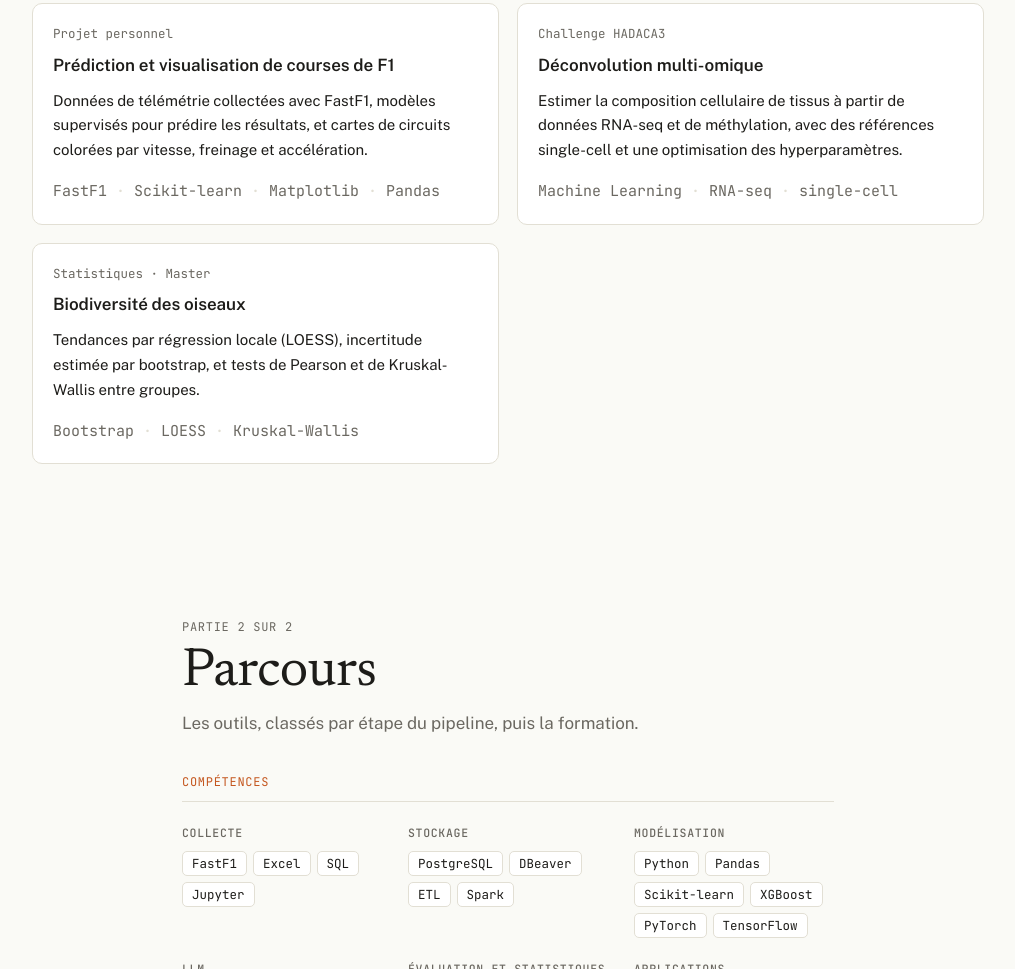
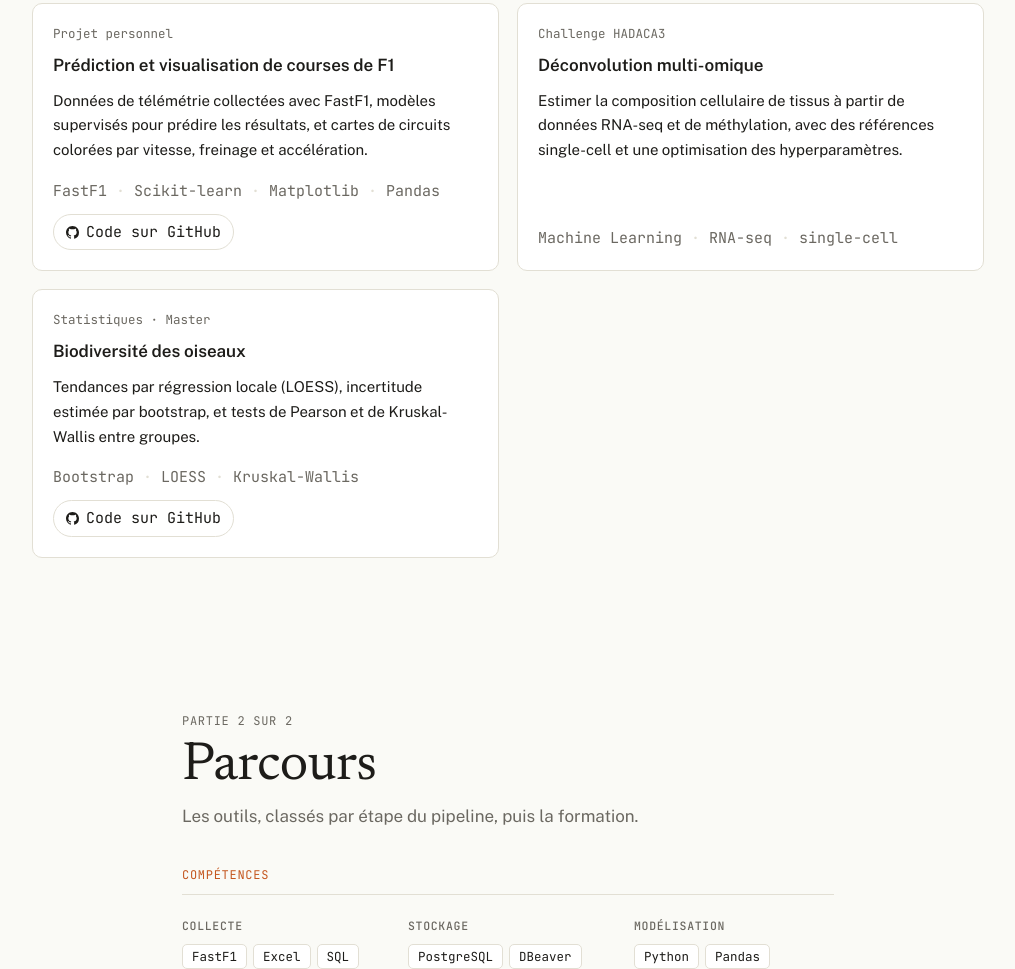
Before and after one commit to sathyagnanou/portfolio, a plain HTML site: page index.html in a window 1280 px wide. Shown: the part 7669-8638 px from the top of the page, without its empty margins (132-1147 px from the left). Drawn offline with nearby package versions, Linux system fonts and the light colour scheme.

Commit message:
Add GitHub links to F1 and bird biodiversity projects

```diff
--- a/index.html
+++ b/index.html
@@ -133,6 +133,7 @@ svg .pt.best { fill: var(--accent); }
 
 .paper-link { margin: -6px 0 16px; font-family: var(--mono); font-size: 12.5px; }
 .paper-link a { display: inline-flex; align-items: center; gap: 7px; border: 1px solid var(--line); border-radius: 999px; padding: 5px 12px; text-decoration: none; color: var(--ink); }
+.card-link { margin: 12px 0 0; }
 .paper-link a:hover { border-color: var(--accent); color: var(--accent); }
 /* Paper card */
 .paper { border-left: 3px solid var(--accent); padding: 4px 0 4px 18px; margin: 0 0 18px; }
@@ -499,6 +500,7 @@ footer { padding: 36px 0 50px; display: flex; justify-content: space-between; ga
         <p class="fr">Données de télémétrie collectées avec FastF1, modèles supervisés pour prédire les résultats, et cartes de circuits colorées par vitesse, freinage et accélération.</p>
         <p class="en">Telemetry collected with FastF1, supervised models to predict results, and circuit maps colored by speed, braking and acceleration.</p>
         <p class="stack"><span>FastF1</span><span>Scikit-learn</span><span>Matplotlib</span><span>Pandas</span></p>
+        <p class="paper-link card-link"><a href="https://github.com/sathyagnanou/F1-lap-time-prediction" target="_blank" rel="noopener"><svg aria-hidden="true" width="13" height="13" viewBox="0 0 16 16"><path fill="currentColor" d="M8 0C3.58 0 0 3.58 0 8c0 3.54 2.29 6.53 5.47 7.59.4.07.55-.17.55-.38 0-.19-.01-.82-.01-1.49-2.01.37-2.53-.49-2.69-.94-.09-.23-.48-.94-.82-1.13-.28-.15-.68-.52-.01-.53.63-.01 1.08.58 1.23.82.72 1.21 1.87.87 2.33.66.07-.52.28-.87.51-1.07-1.78-.2-3.64-.89-3.64-3.95 0-.87.31-1.59.82-2.15-.08-.2-.36-1.02.08-2.12 0 0 .67-.21 2.2.82.64-.18 1.32-.27 2-.27.68 0 1.36.09 2 .27 1.53-1.04 2.2-.82 2.2-.82.44 1.1.16 1.92.08 2.12.51.56.82 1.27.82 2.15 0 3.07-1.87 3.75-3.65 3.95.29.25.54.73.54 1.48 0 1.07-.01 1.93-.01 2.2 0 .21.15.46.55.38A8.013 8.013 0 0016 8c0-4.42-3.58-8-8-8z"/></svg><span class="fr">Code sur GitHub</span><span class="en">Code on GitHub</span></a></p>
       </article>
       <article class="pcard">
         <span class="dates">Challenge HADACA3</span>
@@ -513,6 +515,7 @@ footer { padding: 36px 0 50px; display: flex; justify-content: space-between; ga
         <p class="fr">Tendances par régression locale (LOESS), incertitude estimée par bootstrap, et tests de Pearson et de Kruskal-Wallis entre groupes.</p>
         <p class="en">Trends with local regression (LOESS), uncertainty estimated by bootstrap, and Pearson and Kruskal-Wallis tests between groups.</p>
         <p class="stack"><span>Bootstrap</span><span>LOESS</span><span>Kruskal-Wallis</span></p>
+        <p class="paper-link card-link"><a href="https://github.com/kenichisutan/birds-biodiversity/tree/main" target="_blank" rel="noopener"><svg aria-hidden="true" width="13" height="13" viewBox="0 0 16 16"><path fill="currentColor" d="M8 0C3.58 0 0 3.58 0 8c0 3.54 2.29 6.53 5.47 7.59.4.07.55-.17.55-.38 0-.19-.01-.82-.01-1.49-2.01.37-2.53-.49-2.69-.94-.09-.23-.48-.94-.82-1.13-.28-.15-.68-.52-.01-.53.63-.01 1.08.58 1.23.82.72 1.21 1.87.87 2.33.66.07-.52.28-.87.51-1.07-1.78-.2-3.64-.89-3.64-3.95 0-.87.31-1.59.82-2.15-.08-.2-.36-1.02.08-2.12 0 0 .67-.21 2.2.82.64-.18 1.32-.27 2-.27.68 0 1.36.09 2 .27 1.53-1.04 2.2-.82 2.2-.82.44 1.1.16 1.92.08 2.12.51.56.82 1.27.82 2.15 0 3.07-1.87 3.75-3.65 3.95.29.25.54.73.54 1.48 0 1.07-.01 1.93-.01 2.2 0 .21.15.46.55.38A8.013 8.013 0 0016 8c0-4.42-3.58-8-8-8z"/></svg><span class="fr">Code sur GitHub</span><span class="en">Code on GitHub</span></a></p>
       </article>
     </div>
   </div>
```
